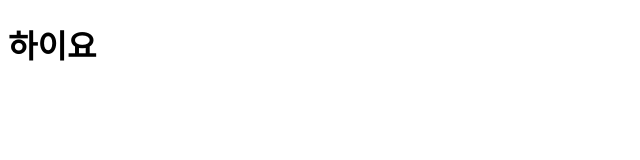
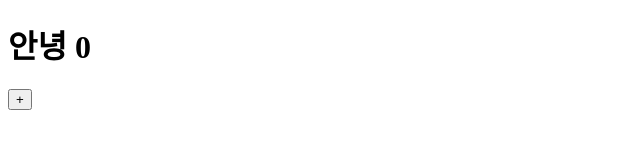
Before and after one commit to Whited123/nextjs-intro, a Next.js app: page / in a window 1280 px wide. Shown: the top 160 px of the page, without its empty margins (0-640 px from the left). Built offline with nearby package versions, Linux system fonts and the light colour scheme.

Commit message:
넥스트 js 1일차
넥스트 js는 자바스크립트가 이미 깔려있는곳에서 끌어쓰기 때문에 로딩이 굉장히 빠르다.

```diff
--- a/pages/index.js
+++ b/pages/index.js
@@ -1,7 +1,11 @@
+import { useState } from "react";
+
 export default function Home() {
+  const [counter, setCounter] = useState(0);
   return (
     <div>
-      <h1>하이요</h1>
+      <h1>안녕 {counter}</h1>
+      <button onClick={() => setCounter((prev) => prev + 1)}>+</button>
     </div>
   );
 }
```
